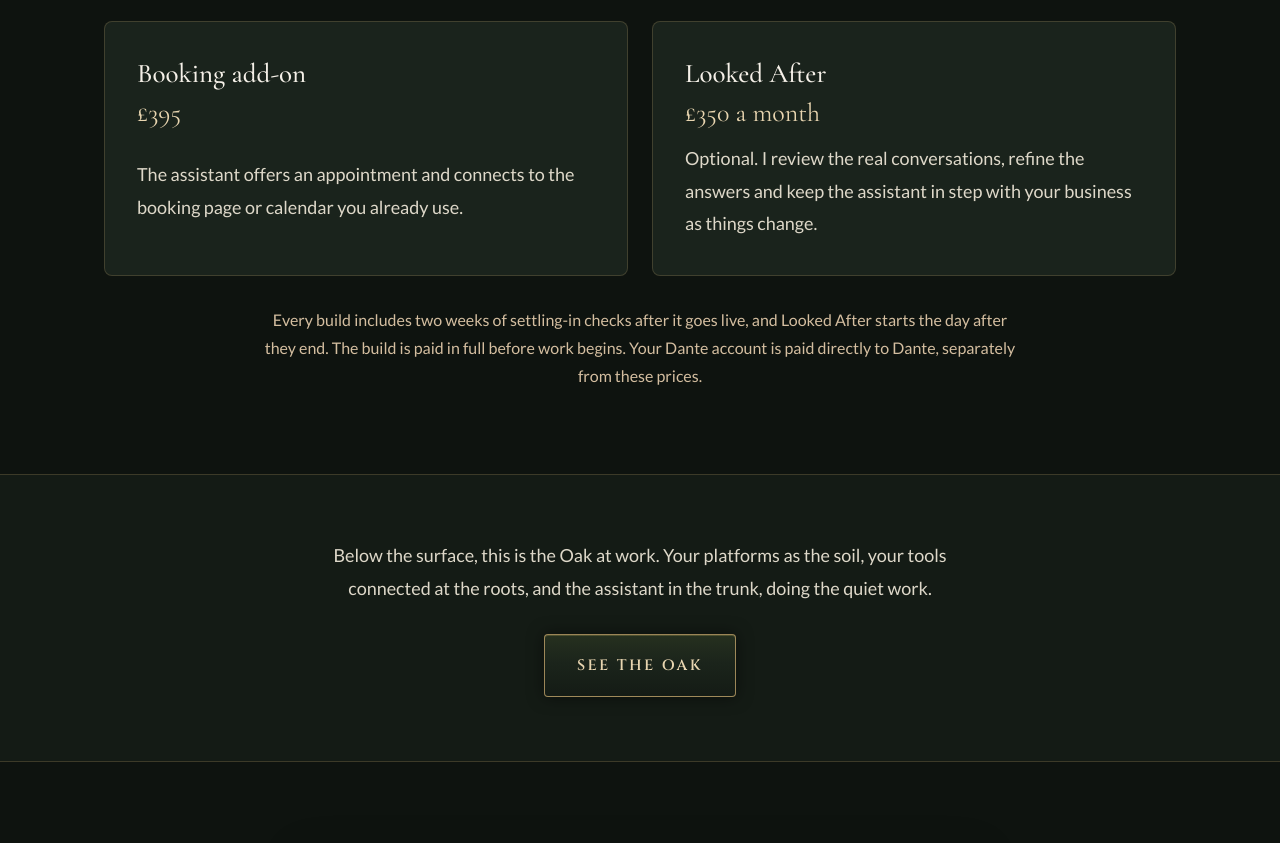
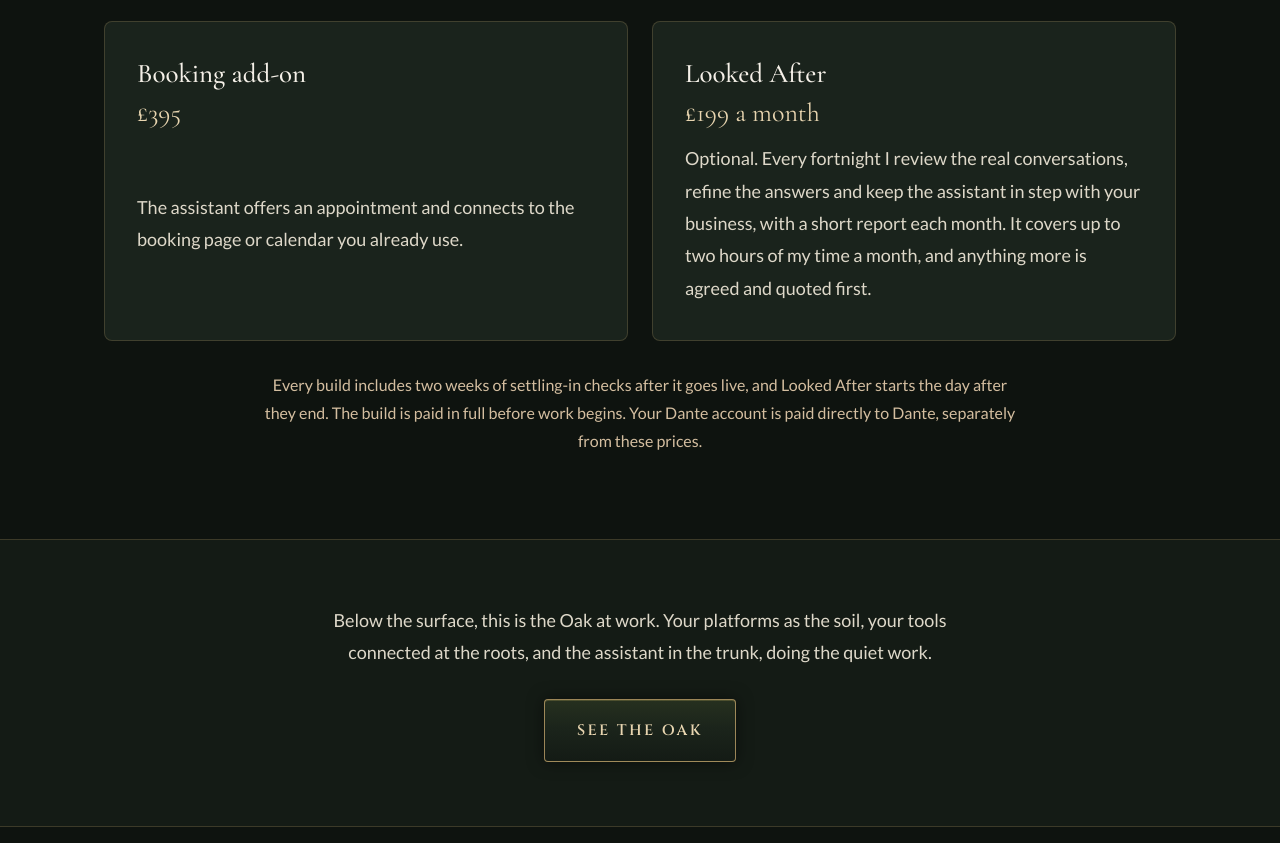
Before and after one commit to Llywelyn64/medraf-digital-website, a plain HTML site: page lead-capture.html in a window 1280 px wide. Shown: the part 2719-3562 px from the top of the page. Drawn offline with Linux system fonts and the light colour scheme; a script that the page names is missing.

Commit message:
Offers and lead capture price change

```diff
--- a/lead-capture.html
+++ b/lead-capture.html
@@ -1000,8 +1000,8 @@ footer.site{ view-transition-name: site-footer; }
       </article>
       <article class="tile">
         <h3>Looked After</h3>
-        <p class="tile-price">&pound;350 a month</p>
-        <p>Optional. I review the real conversations, refine the answers and keep the assistant in step with your business as things change.</p>
+        <p class="tile-price">&pound;199 a month</p>
+        <p>Optional. Every fortnight I review the real conversations, refine the answers and keep the assistant in step with your business, with a short report each month. It covers up to two hours of my time a month, and anything more is agreed and quoted first.</p>
       </article>
     </div>
     <p class="price-note">Every build includes two weeks of settling-in checks after it goes live, and Looked After starts the day after they end. The build is paid in full before work begins. Your Dante account is paid directly to Dante, separately from these prices.</p>
```
Also changed, not shown: offers.html (+1 -1 lines).
